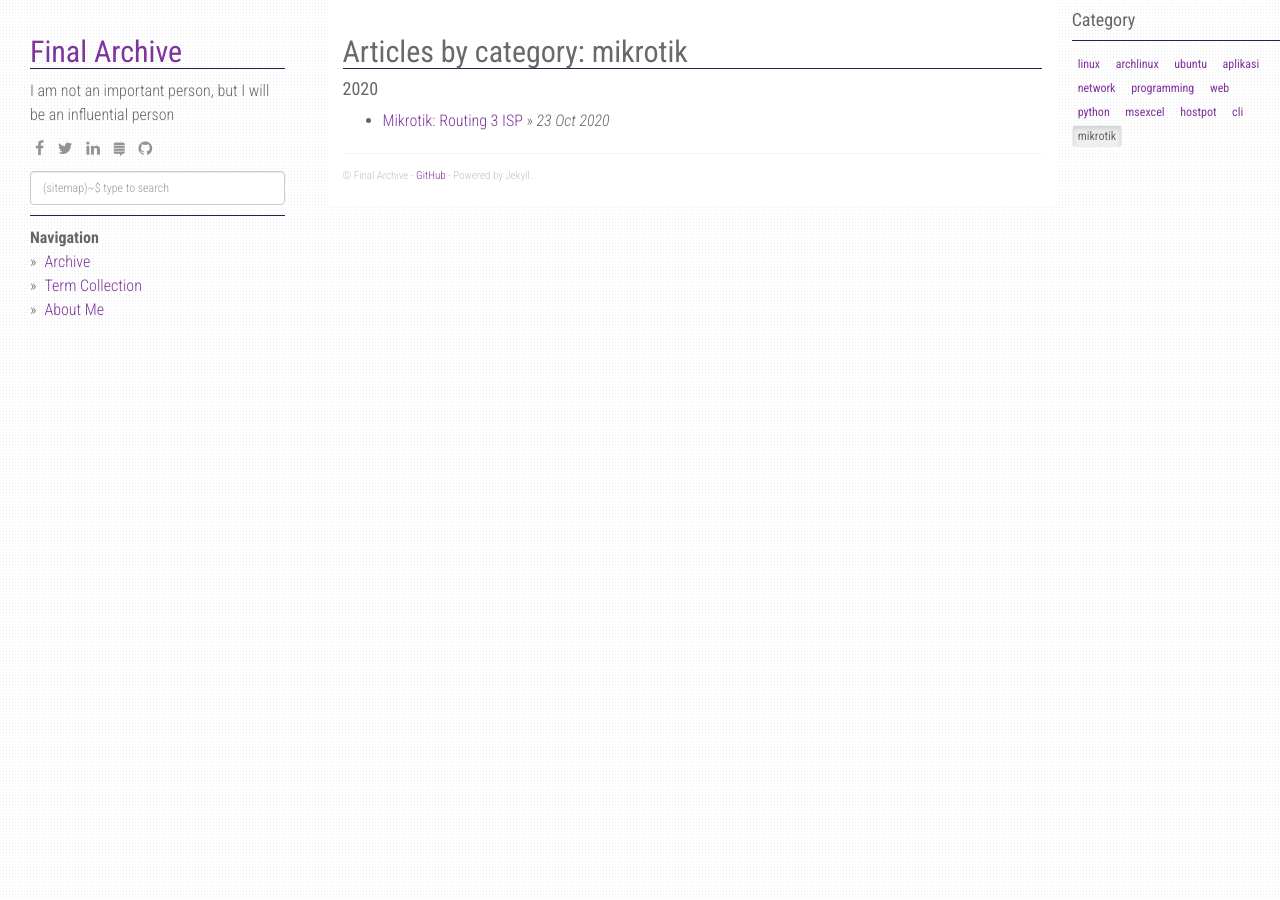
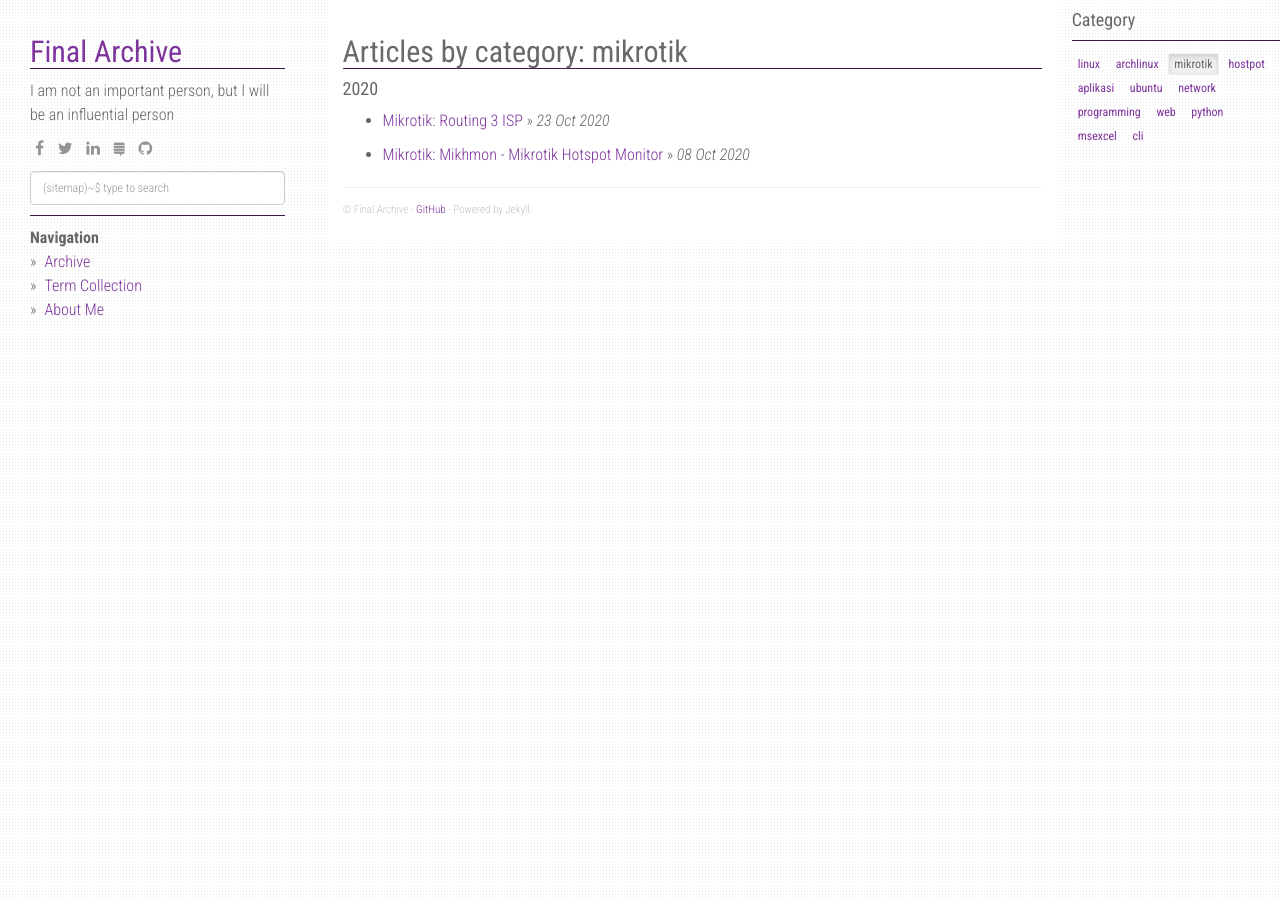
Before and after one commit to finalarchive/finalarchive.github.io, a Jekyll site: the page built from category/mikrotik.md, in a window 1280 px wide. Built offline with Jekyll 4.4.1, drawn with Linux system fonts in a browser that asks for light colours; nearby versions of some CDN libraries.

Commit message:
Update 2020-10-24-mikhmon.md

```diff
--- a/_posts/2020-10-24-mikhmon.md
+++ b/_posts/2020-10-24-mikhmon.md
@@ -1,8 +1,8 @@
 ---
 layout: post
-title:  "Mikhmon"
+title:  "Mikrotik: Mikhmon - Mikrotik Hotspot Monitor"
 date:   2020-10-08 11:45
-categories: [linux, archlinux]
+categories: [mikrotik, hostpot, aplikasi]
 permalink: /:year/:month/:title
 ---
 ***Daftar Isi***
```
